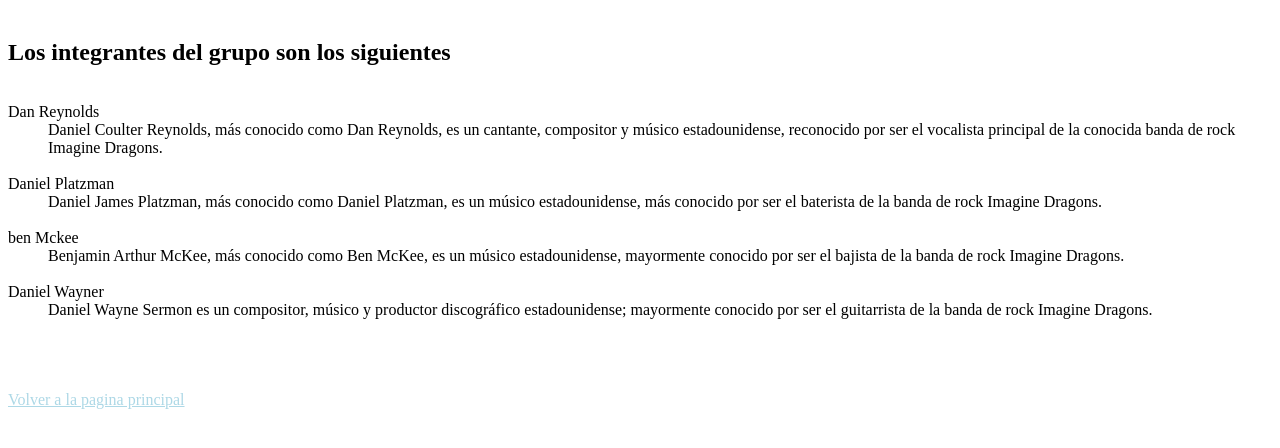
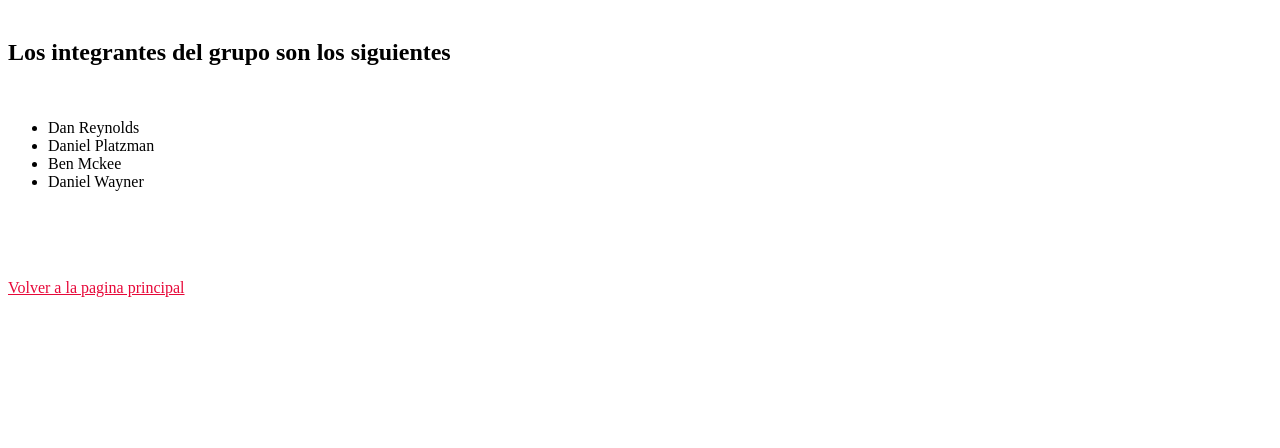
Before and after one commit to Alexbaaa/Lenguajes-de-marcas, a plain HTML site: page html/ejercico 5/Integrantes.html in a window 1280 px wide. Shown: the part 90-538 px from the top of the page. Drawn offline with Linux system fonts and the light colour scheme.

Commit message:
retoques pagina

```diff
--- a/html/ejercico 5/Integrantes.html
+++ b/html/ejercico 5/Integrantes.html
@@ -12,41 +12,19 @@
     <br>
     <H2>Los integrantes del grupo son los siguientes</H2>
     <br>
-    <dt>Dan Reynolds</dt>
-        <dd>
-            Daniel Coulter Reynolds, más conocido
-            como Dan Reynolds, es un cantante, compositor y músico estadounidense,
-            reconocido por ser el vocalista principal de la conocida banda de rock
-            Imagine Dragons.
-        </dd>
-    <br>
-    <dt>Daniel Platzman</dt>
-        <dd>
-            Daniel James Platzman, más conocido como Daniel Platzman, es un músico estadounidense,
-            más conocido por ser el baterista de la banda de rock Imagine Dragons.
-        </dd>
-    <br>
-
-    <dt>ben Mckee</dt>
-        <dd>
-            Benjamin Arthur McKee, más conocido como Ben McKee, es un músico estadounidense, mayormente
-            conocido por ser el bajista de la banda de rock Imagine Dragons.
-        </dd>
-    <br>
-
-
-    <dt>Daniel Wayner</dt>
-        <dd>
-            Daniel Wayne Sermon es un compositor, músico y productor discográfico estadounidense; mayormente
-            conocido por ser el guitarrista de la banda de rock Imagine Dragons.
-        </dd>
+    <ul>
+        <li>Dan Reynolds</li>
+        <li>Daniel Platzman</li>
+        <li>Ben Mckee</li>
+        <li>Daniel Wayner</li>
+    </ul>
     <br>
     <br>
     <br>
     <br>
 
     <footer>
-        <a href="index.html" style="color: lightblue;"">Volver a la pagina principal</a>
+        <a href="index.html" style="color: rgb(231, 8, 57);"">Volver a la pagina principal</a>
     </footer>
 </body>
 
```
Also changed, not shown: html/ejercico 5/discografica.html (+9 -7 lines), html/ejercico 5/enlaces.html (+1 -1 lines), html/ejercico 5/portadaBadLiar.jpg (added), html/ejercico 5/portadaBeliber.jpg (added), html/ejercico 5/portadaDemons.jpg (added), html/ejercico 5/portadaRadiactivel.jpg (added), html/ejercico 5/portadaWhetever.jpg (added), html/ejercico 5/pottadaOntop.jpg (added).
